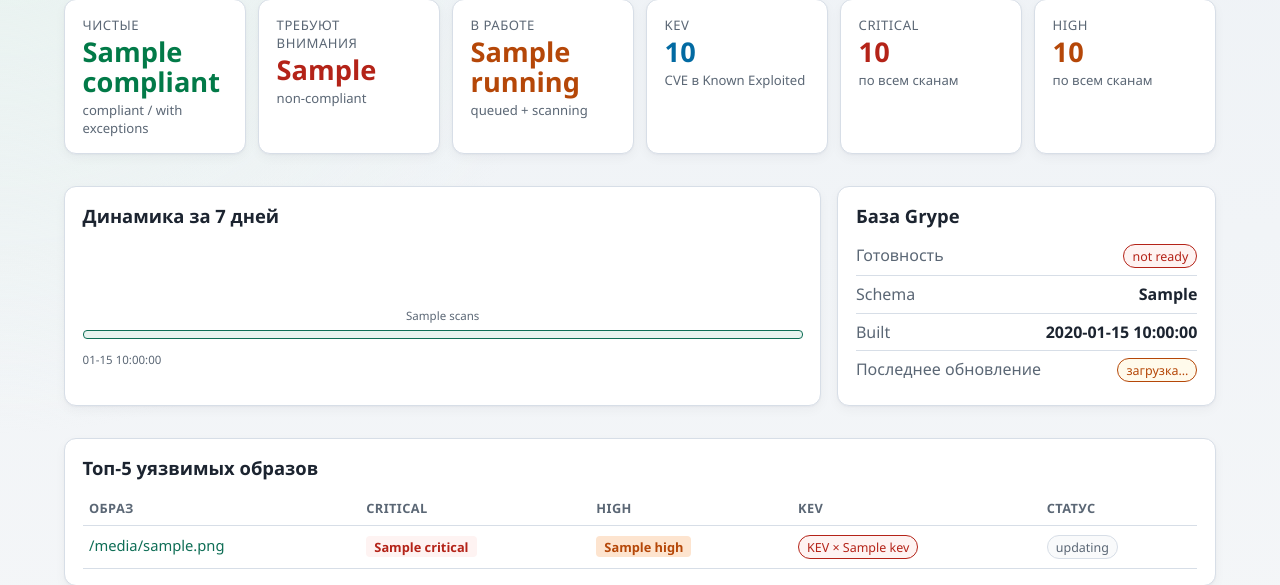
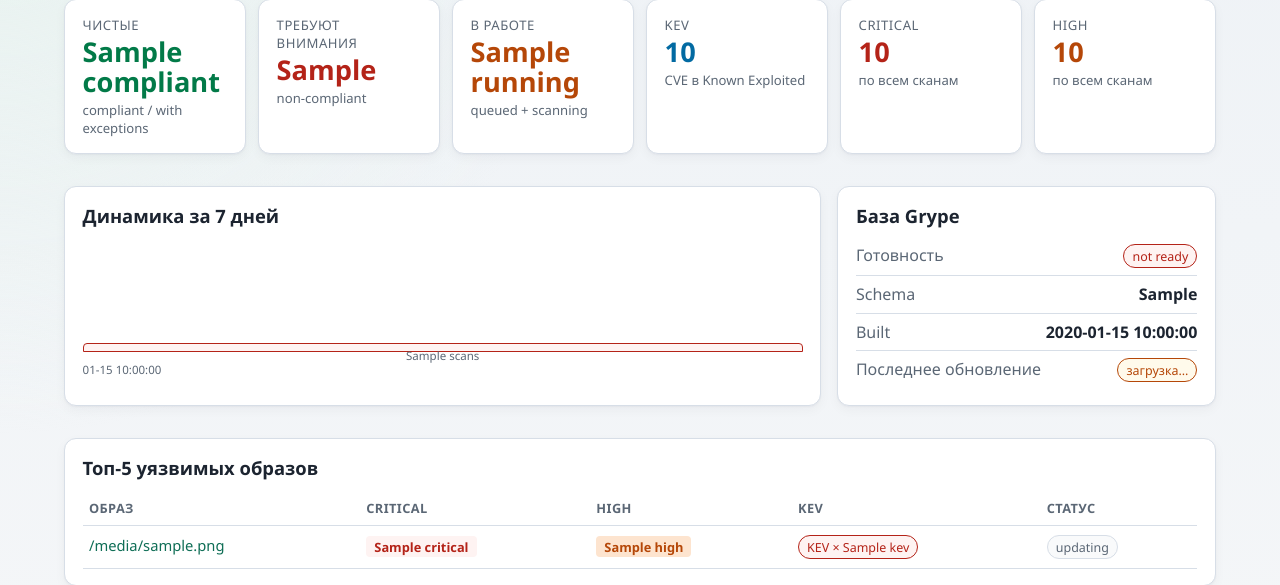
Before and after one commit to RsNest/NestorSecurityScan, a FastAPI app: template app/templates/dashboard.html in a window 1280 px wide. Shown: the part 170-755 px from the top of the page. Run offline with FastAPI, Linux system fonts and the light colour scheme; the template is opened without the code that fills it: most values are stand-ins (such as "Sample title", 1, 10 or a date in 2020); parts of the project's set-up code (start-up, migrations or seed data) failed here and were passed over.

Commit message:
Dashboard: trend chart fix — labels were floating above the panel
The ".nb" value labels above each bar used position: absolute with top: -1.4rem
to sit above the bar. With 7 columns and the last column being tall, the label
floated above the .trend container and looked like the bar had "escaped" the
panel. Replace the absolute label with an in-bar flex label (no overflow),
move the max-value precomputation out of the for-loop (cleaner & O(N) not
O(N²)), and tint bars red on days with non-compliant scans.

- .trend: height 120px + 1.4rem top padding so room for labels never pushes
  past panel borders
- .trend-bar: min-height 2px, rounded top corners only, labels as
  inline-flex children at the bar's top
- HTML: <span>{{ d.scans }}</span> inside the bar instead of position:absolute

```diff
--- a/app/static/css/app.css
+++ b/app/static/css/app.css
@@ -259,9 +259,8 @@ input:focus, select:focus, textarea:focus { outline: 2px solid var(--accent); ou
 .kv li:last-child { border-bottom: none; }
 .kv span { color: var(--muted); }
 
-.trend { display: flex; align-items: flex-end; gap: 0.4rem; height: 110px; padding: 0.5rem 0; }
-.trend-bar { flex: 1; background: var(--accent-soft); border: 1px solid var(--accent); border-radius: 4px; min-height: 4px; position: relative; }
-.trend-bar .nb { position: absolute; top: -1.4rem; left: 50%; transform: translateX(-50%); font-size: 0.72rem; color: var(--muted); }
+.trend { display: flex; align-items: flex-end; gap: 0.4rem; height: 120px; padding: 1.4rem 0 0.3rem; overflow: visible; }
+.trend-bar { flex: 1; background: var(--accent-soft); border: 1px solid var(--accent); border-radius: 4px 4px 0 0; min-height: 2px; display: flex; align-items: flex-start; justify-content: center; padding-top: 0.25rem; font-size: 0.72rem; color: var(--muted); position: relative; }
 .trend-bar.bad { background: var(--danger-soft); border-color: var(--danger); }
 .trend-axis { display: flex; justify-content: space-between; font-size: 0.72rem; color: var(--muted); padding-top: 0.3rem; }
 
--- a/app/templates/dashboard.html
+++ b/app/templates/dashboard.html
@@ -56,12 +56,12 @@
   <section class="panel">
     <h2>Динамика за 7 дней</h2>
     {% if posture.trend %}
+      {% set max_v = 1 %}
+      {% for x in posture.trend %}{% if x.scans > max_v %}{% set max_v = x.scans %}{% endif %}{% endfor %}
       <div class="trend">
         {% for d in posture.trend %}
-          {% set max_v = 1 %}
-          {% for x in posture.trend %}{% if x.scans > max_v %}{% set max_v = x.scans %}{% endif %}{% endfor %}
-          <div class="trend-bar" style="height: {{ (d.scans * 90 / max_v)|round(1) if max_v else 0 }}%" title="{{ d.date }}: {{ d.scans }} сканов, {{ d.non_compliant }} non-compliant">
-            <span class="nb">{{ d.scans }}</span>
+          <div class="trend-bar{% if d.non_compliant %} bad{% endif %}" style="height: {% if max_v > 0 %}{{ (d.scans * 100 / max_v)|round(1) }}{% else %}0{% endif %}%" title="{{ d.date }}: {{ d.scans }} сканов, {{ d.non_compliant }} non-compliant">
+            <span>{{ d.scans }}</span>
           </div>
         {% endfor %}
       </div>
```
